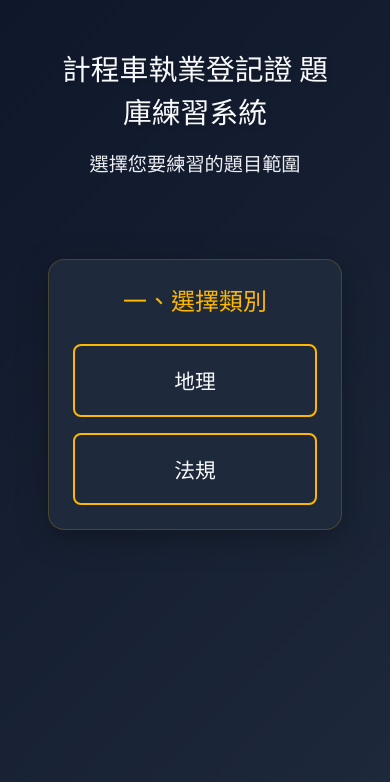
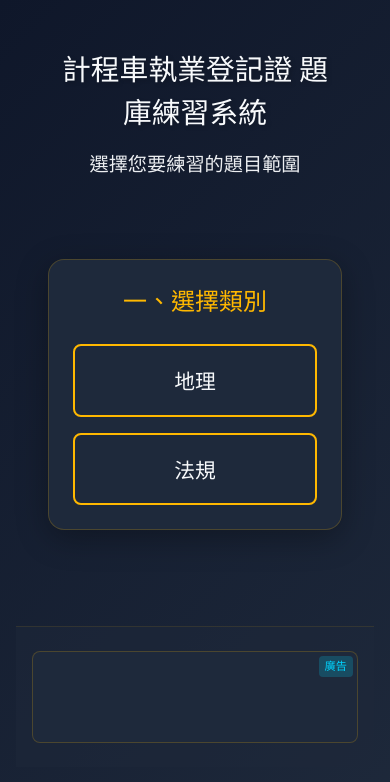
Before and after one commit to redyjohn/taxiquiz, a React (Vite) app: page / in a window 390 px wide. Shown: the top 782 px of the page. Built offline with nearby package versions, Linux system fonts and the light colour scheme.

Commit message:
優化UI：首頁新增底部廣告、結果頁廣告區塊最小化、手機版錯題說明排版優化

```diff
--- a/src/components/HomePage.css
+++ b/src/components/HomePage.css
@@ -137,6 +137,21 @@
   transform: translateY(-1px);
 }
 
+.home-footer-ad {
+  width: 100%;
+  display: flex;
+  justify-content: center;
+  align-items: center;
+  padding: 2rem;
+  margin-top: 3rem;
+  background: rgba(30, 41, 59, 0.5);
+  border-top: 1px solid rgba(255, 184, 0, 0.1);
+}
+
+.home-footer-ad .ad-banner {
+  margin: 0 auto;
+}
+
 @media (max-width: 768px) {
   .home-page {
     padding: 1rem;
@@ -157,4 +172,9 @@
   .selection-button {
     width: 100%;
   }
+
+  .home-footer-ad {
+    padding: 1.5rem 1rem;
+    margin-top: 2rem;
+  }
 }
--- a/src/components/HomePage.jsx
+++ b/src/components/HomePage.jsx
@@ -1,5 +1,6 @@
 import { useState } from 'react'
 import { questionStructure } from '../data/questionStructure'
+import AdBanner from './AdBanner'
 import './HomePage.css'
 
 function HomePage({ onStartQuiz }) {
@@ -155,6 +156,15 @@ function HomePage({ onStartQuiz }) {
           </div>
         )}
       </div>
+
+      {/* 首頁底部廣告 */}
+      <div className="home-footer-ad">
+        <AdBanner
+          position="horizontal"
+          adSlot="你的970x90廣告ID"
+          className="home-ad-banner"
+        />
+      </div>
     </div>
   )
 }
--- a/src/components/QuizResult.css
+++ b/src/components/QuizResult.css
@@ -7,13 +7,22 @@
 .result-native-ad {
   width: 100%;
   max-width: 48rem;
-  margin: 3rem auto;
-  padding: 0 1rem;
+  margin: 0.5rem auto;
+  padding: 0.5rem 1rem;
+  min-height: 0;
 }
 
 .result-native-ad .adsbygoogle {
   display: block;
   text-align: center;
+  min-height: 0;
+}
+
+/* 當廣告未載入時，最小化區塊 */
+.result-native-ad:empty,
+.result-native-ad .adsbygoogle:empty {
+  min-height: 0;
+  height: auto;
 }
 
 .result-bottom-ad {
@@ -345,9 +354,10 @@
   }
 
   .result-native-ad {
-    margin: 1.5rem auto;
-    padding: 0 0.5rem;
+    margin: 0.5rem auto;
+    padding: 0.25rem 0.5rem;
     max-width: 100%;
+    min-height: 0;
   }
 
   .result-bottom-ad {
@@ -355,20 +365,58 @@
   }
 
   .answer-review {
-    margin-top: 2rem;
+    margin-top: 1.5rem;
   }
 
   .answer-review h3 {
-    font-size: 1.5rem;
-    margin-bottom: 1rem;
+    font-size: 1.2rem;
+    margin-bottom: 0.8rem;
   }
 
   .questions-list {
     max-height: 400px;
+    gap: 1rem;
   }
 
   .question-review-item {
-    padding: 1rem;
+    padding: 0.8rem;
+    border-radius: 8px;
+  }
+
+  .review-question-header {
+    margin-bottom: 0.6rem;
+    gap: 0.4rem;
+  }
+
+  .review-question-number {
+    font-size: 0.95rem;
+  }
+
+  .review-status {
+    padding: 0.3rem 0.8rem;
+    font-size: 0.8rem;
+  }
+
+  .review-question-text {
+    font-size: 0.95rem;
+    margin: 0.6rem 0;
+    line-height: 1.5;
+  }
+
+  .review-answers {
+    gap: 0.6rem;
+    margin-top: 0.6rem;
+  }
+
+  .review-answer {
+    padding: 0.7rem;
+    font-size: 0.9rem;
+    border-radius: 6px;
+  }
+
+  .review-answer strong {
+    font-size: 0.85rem;
+    margin-bottom: 0.25rem;
   }
 
   .result-actions {
```
